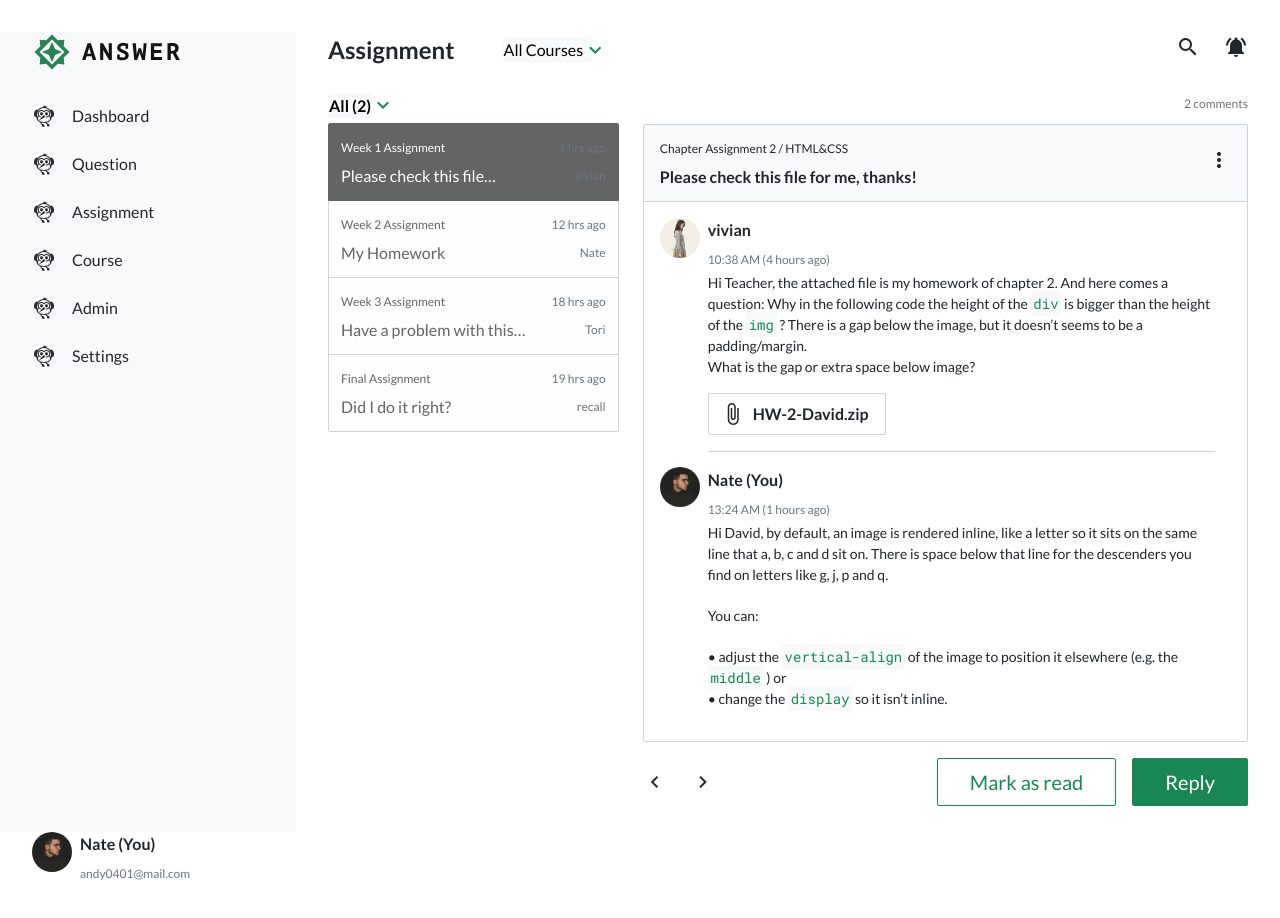
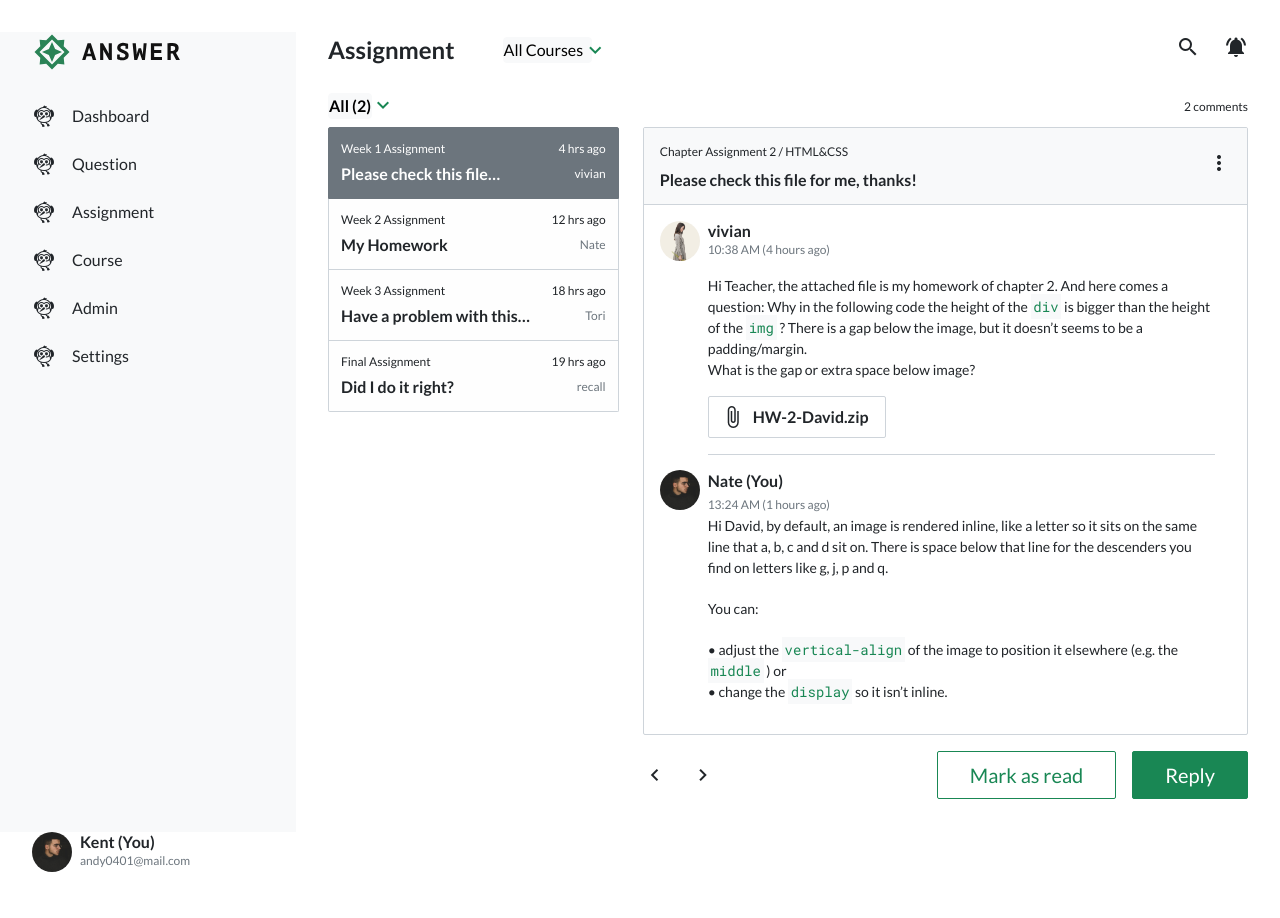
Before and after one commit to spmdl/bootstrap-dashboard, a plain HTML site: page index.html in a window 1280 px wide. Drawn offline with Linux system fonts and the light colour scheme.

Commit message:
Update 2021-08-12T05:30:18.507Z

```diff
--- a/index.html
+++ b/index.html
@@ -64,8 +64,8 @@
         <div class="d-flex ms-4">
           <img src="./assets/images/andychen.jpeg" alt="Nate 大頭照" class="head-shot rounded-pill">
           <div class="ms-1">
-            <p class="fw-bold mb-xxs">Nate (You)</p>
-            <small class="mb-2">andy0401@mail.com</small>
+            <h4 class="fs-2 fw-bold lh-sm">Kent (You)</h4>
+            <p class="fs-1 text-muted">andy0401@mail.com</p>
           </div>
         </div>
       </div>
@@ -90,8 +90,7 @@
       <a href="javascript:;"><span class="material-icons">notifications_active</span></a>
     </div>
   </nav>
-  <div class="row">
-    <aside class="col-lg-4">
+  <div class="d-flex justify-content-between align-items-center mb-xxs">
     <div class="dropdown mb-xxs">
       <button class="btn btn-light dropdown-toggle fw-bold p-0" type="button" id="dropdownMenuButton1" data-bs-toggle="dropdown" aria-expanded="false">
         All (2)
@@ -102,51 +101,54 @@
         <li><a class="dropdown-item" href="#">JS 直播班</a></li>
       </ul>
     </div>
+    <snap class="fs-1">2 comments</span>
+  </div>
+  <div class="row">
+    <aside class="col-lg-4">
       <div class="list-group">
-        <a href="#" class="list-group-item list-group-item-action list-group-item-light active" aria-current="true">
+        <a href="#" class="list-group-item list-group-item-action list-group-item-light text-dark active" aria-current="true">
           <div class="d-flex w-100 justify-content-between align-items-center mb-xxs">
             <h4 class="fs-1">Week 1 Assignment</h4>
-            <small>4 hrs ago</small>
+            <span class="fs-1">4 hrs ago</span>
           </div>
           <div class="d-flex w-100 justify-content-between align-items-center">
-            <h3 class="fs-2">Please check this file…</h3>
-            <small>vivian</small>
+            <h3 class="fs-2 fw-bold">Please check this file…</h3>
+            <span class="fs-1 text-muted">vivian</span>
           </div>
         </a>
-        <a href="#" class="list-group-item list-group-item-action list-group-item-light" aria-current="true">
+        <a href="#" class="list-group-item list-group-item-action list-group-item-light text-dark" aria-current="true">
           <div class="d-flex w-100 justify-content-between align-items-center mb-xxs">
             <h4 class="fs-1">Week 2 Assignment</h4>
-            <small>12 hrs ago</small>
+            <span class="fs-1">12 hrs ago</span>
           </div>
           <div class="d-flex w-100 justify-content-between align-items-center">
-            <h3 class="fs-2">My Homework</h3>
-            <small>Nate</small>
+            <h3 class="fs-2 fw-bold">My Homework</h3>
+            <span class="fs-1 text-muted">Nate</span>
           </div>
         </a>
-        <a href="#" class="list-group-item list-group-item-action list-group-item-light" aria-current="true">
+        <a href="#" class="list-group-item list-group-item-action list-group-item-light text-dark" aria-current="true">
           <div class="d-flex w-100 justify-content-between align-items-center mb-xxs">
             <h4 class="fs-1">Week 3 Assignment</h4>
-            <small>18 hrs ago</small>
+            <span class="fs-1">18 hrs ago</span>
           </div>
           <div class="d-flex w-100 justify-content-between align-items-center">
-            <h3 class="fs-2">Have a problem with this…</h3>
-            <small>Tori</small>
+            <h3 class="fs-2 fw-bold">Have a problem with this…</h3>
+            <span class="fs-1 text-muted">Tori</span>
           </div>
         </a>
-        <a href="#" class="list-group-item list-group-item-action list-group-item-light" aria-current="true">
+        <a href="#" class="list-group-item list-group-item-action list-group-item-light text-dark" aria-current="true">
           <div class="d-flex w-100 justify-content-between align-items-center mb-xxs">
             <h4 class="fs-1">Final Assignment</h4>
-            <small>19 hrs ago</small>
+            <span class="fs-1">19 hrs ago</span>
           </div>
           <div class="d-flex w-100 justify-content-between align-items-center">
-            <h3 class="fs-2">Did I do it right?</h3>
-            <small>recall</small>
+            <h3 class="fs-2 fw-bold">Did I do it right?</h3>
+            <span class="fs-1 text-muted">recall</span>
           </div>
         </a>
       </div>
     </aside>
     <section class="col-lg-8">
-      <small class="d-block text-end mb-1">2 comments</small>
       <div class="card mb-2">
         <div class="card-header d-flex justify-content-between align-items-center">
           <div>
@@ -170,8 +172,8 @@
                 <img src="./assets/images/emilywang.jpeg" alt="vivian 大頭照" class="head-shot rounded-pill">
               </div>
               <div class="card-border ms-1">
-                <p class="fw-bold mb-xxs">vivian</p>
-                <small class="mb-2">10:38 AM (4 hours ago)</small>
+                <h4 class="fs-2 fw-bold lh-sm">vivian</h4>
+                <p class="fs-1 text-muted mb-2">10:38 AM (4 hours ago)</p>
                 <p class="fs-s mb-2">
                   Hi Teacher, the attached file is my homework of chapter 2. And here comes a question: Why in the following code the height of the <mark>div</mark>
                   is bigger than the height of the <mark>img</mark> ? There is a gap below the image, but it doesn’t seems to be a padding/margin.
@@ -195,7 +197,7 @@
                 <img src="./assets/images/andychen.jpeg" alt="Nate 大頭照" class="head-shot rounded-pill">
               </div>
               <div class="card-border ms-1">
-                <p class="fw-bold mb-xxs">Nate (You)</p>
+                <h4 class="fs-2 fw-bold lh-sm">Nate (You)</h4>
                 <small class="mb-2">13:24 AM (1 hours ago)</small>
                 <p class="fs-s mb-ml">
                   Hi David, by default, an image is rendered inline, like a letter so it sits on the same line that a, b, c and d sit on. There is space below that line for the descenders you find on letters like g, j, p and q.
```
Also changed, not shown: assets/style/all.css, 1 other file. Lines whose indentation alone changed are shown as unchanged.
